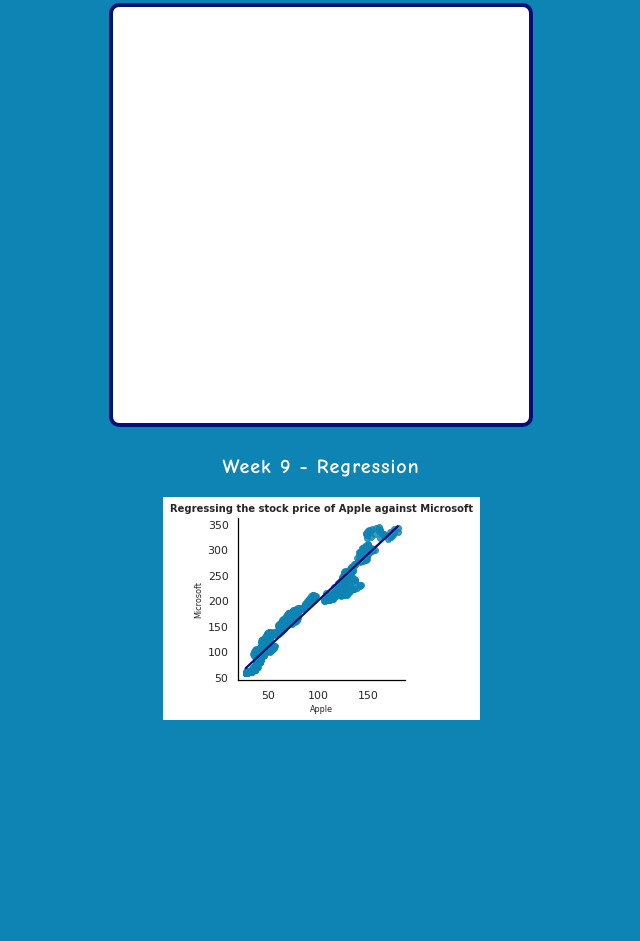
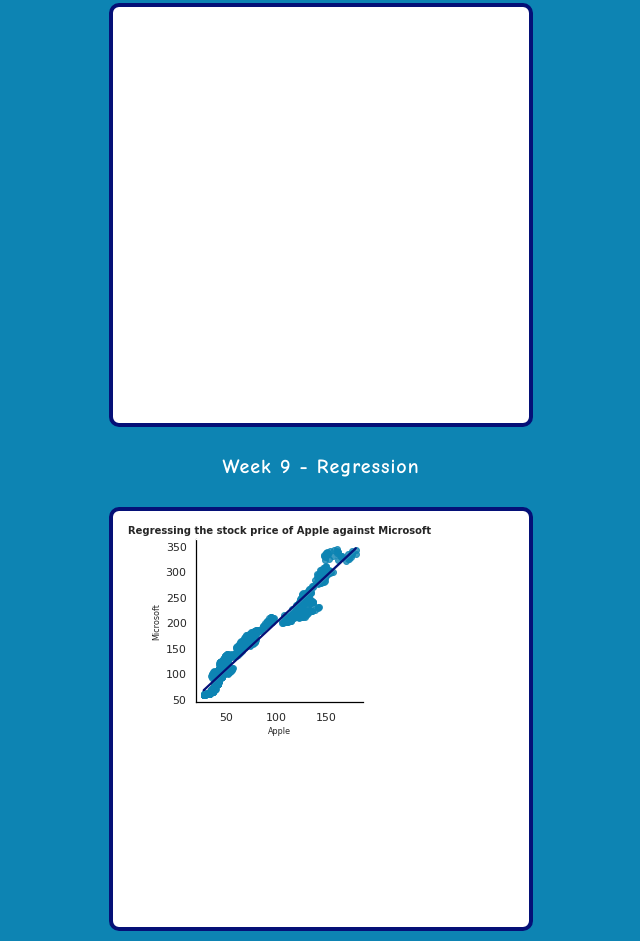
Before and after one commit to JoeRamsahoye/JoeRamsahoye.github.io, a plain HTML site: page portfolio.html in a window 1280 px wide. Shown: the part 3311-4252 px from the top of the page, without its empty margins (319-959 px from the left). Before the commit the page ends 4031 px from the top, so only its background shows below. Drawn offline with Linux system fonts and the light colour scheme; a script that the page names is missing.

Commit message:
Add files via upload

```diff
--- a/portfolio.html
+++ b/portfolio.html
@@ -199,7 +199,7 @@
     <div class="container">
 
       <!--Chart 16-->
-      <div class="png" id="chart16">
+      <div class="chart" id="chart16">
         <img src = "AAPLMSFT.png" />
       </div>
 
```
